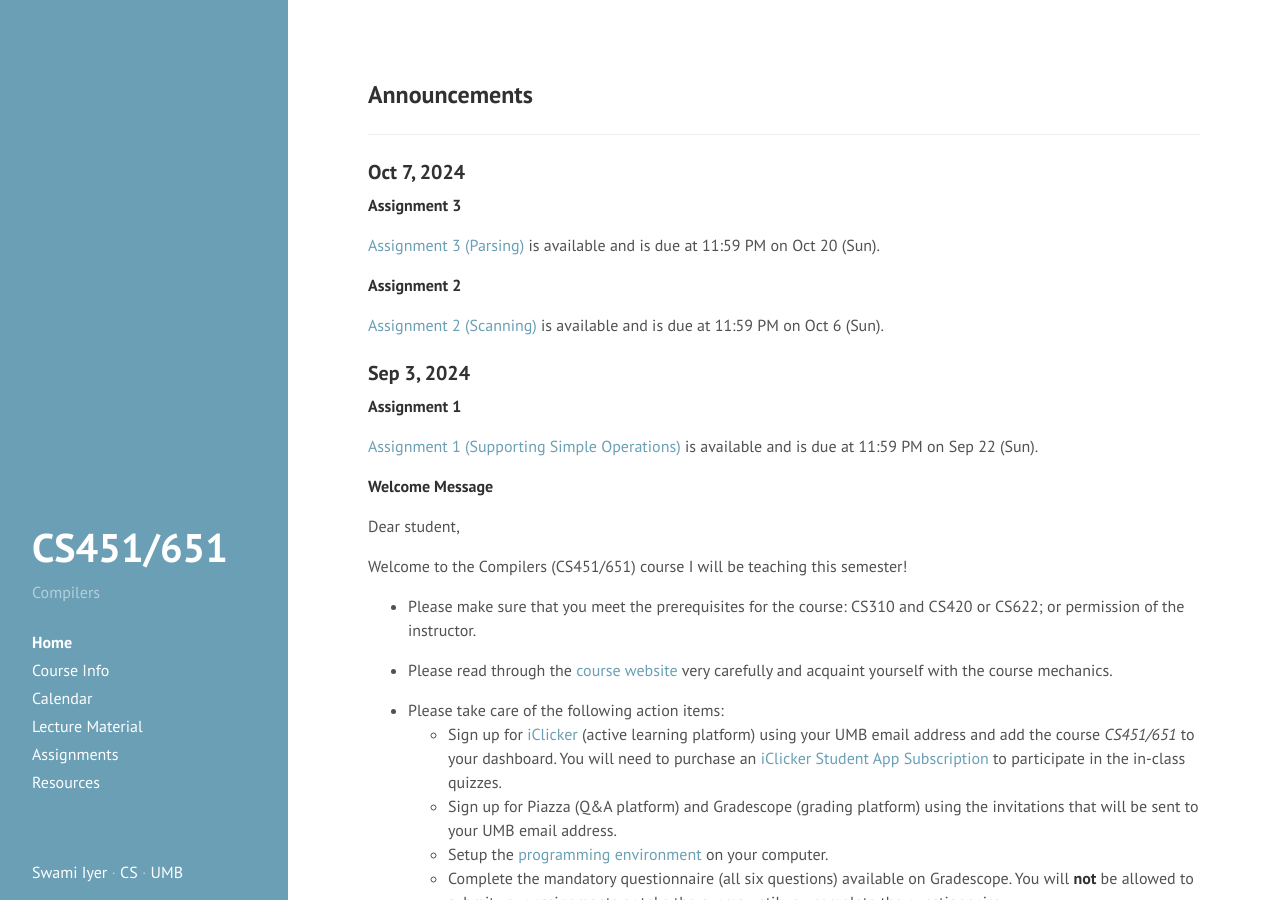
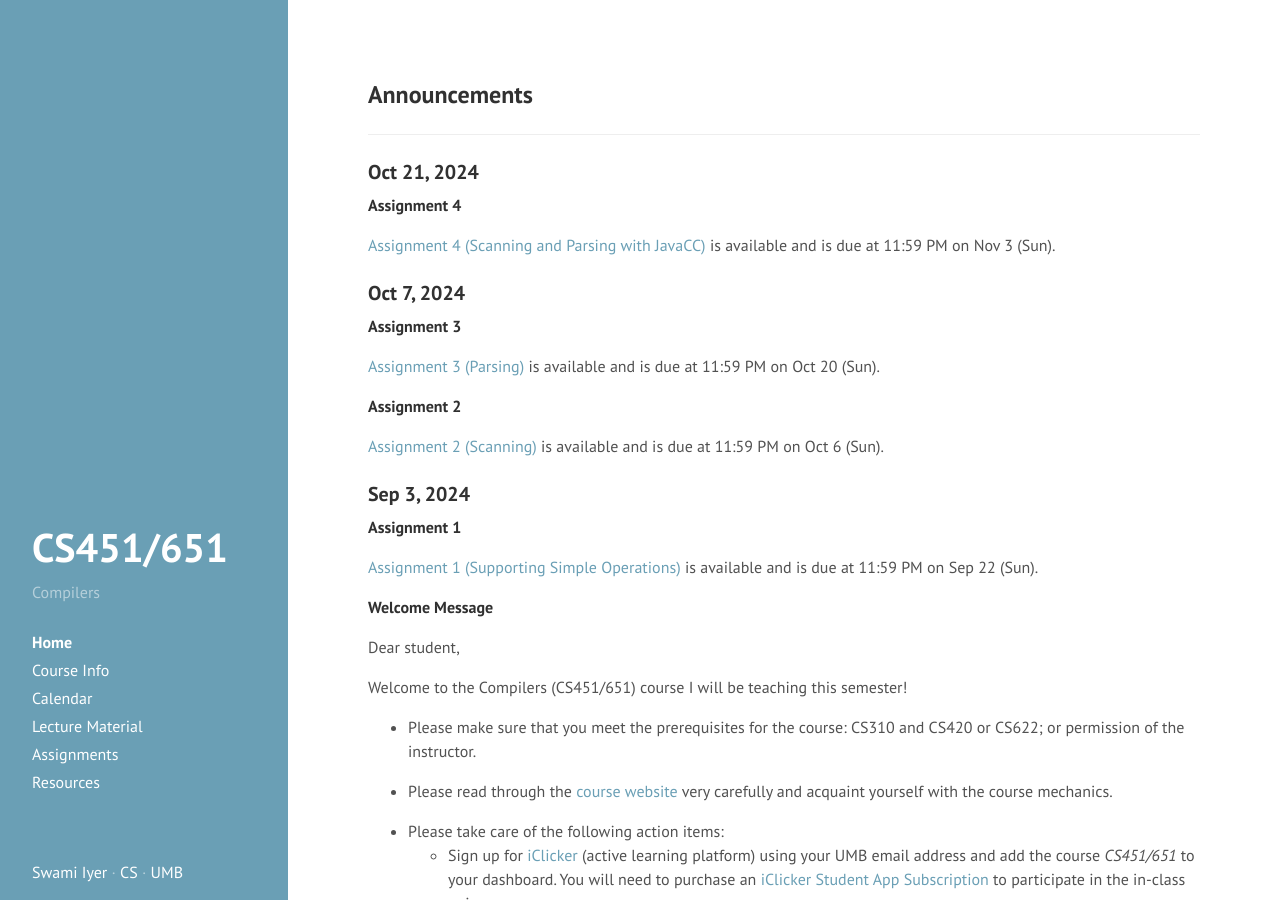
Before and after one commit to swamiiyer/swamiiyer.github.io, a Jekyll site: the page built from _pages/cs451/index.md, in a window 1280 px wide and 900 px high. Built offline with Jekyll 4.4.1, drawn with Linux system fonts in a browser that asks for light colours.

Commit message:
Assignment 4 released

```diff
--- a/_pages/cs451/index.md
+++ b/_pages/cs451/index.md
@@ -4,6 +4,12 @@ layout: cs451_page
 title: Home
 order: 1
 ---
+
+### Oct 21, 2024
+
+**Assignment 4**
+
+[Assignment 4 (Scanning and Parsing with JavaCC)](assignments.html) is available and is due at 11:59 PM on Nov 3 (Sun).
 
 ### Oct 7, 2024
 
```
Also changed, not shown: _pages/cs110/index.md (+6 -0 lines), _pages/cs210/index.md (+6 -0 lines).
